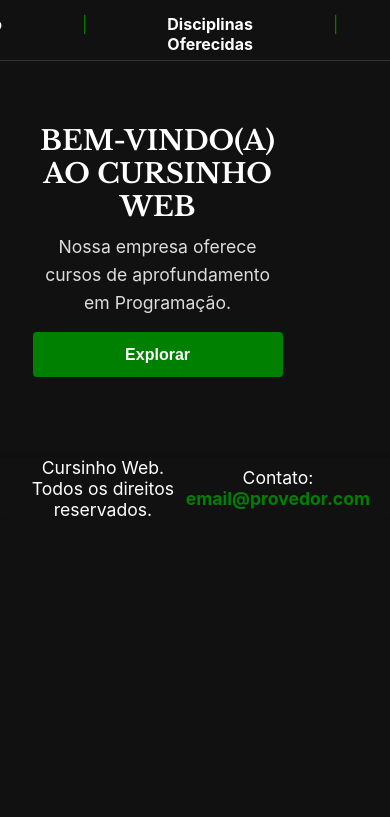
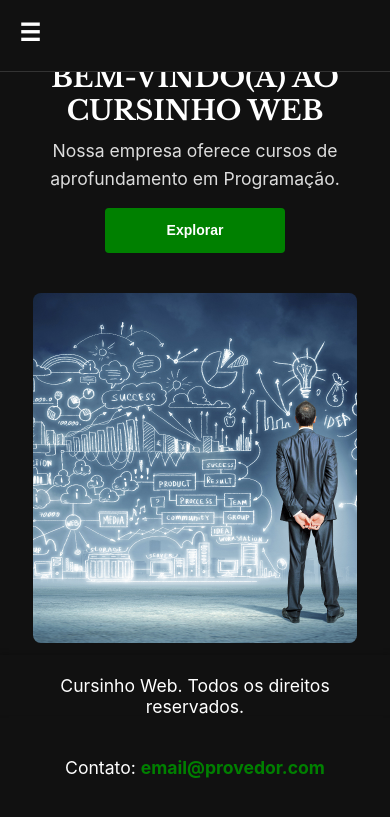
Before and after one commit to AleksandDev/Cursinho-Web, a Flask app: page / in a window 390 px wide. Shown: the top 817 px of the page. Run offline with Flask 3, Linux system fonts and the light colour scheme.

Commit message:
structuring with jinja

```diff
--- a/static/styles.css
+++ b/static/styles.css
@@ -12,19 +12,6 @@
     font-family: -apple-system, BlinkMacSystemFont, "Segoe UI", Roboto, Oxygen, Ubuntu, Cantarell, "Open Sans", "Helvetica Neue", sans-serif;
     color: white;
     height: 100vh;
-}
-
-header {
-    display: inline;
-    position: fixed;
-    top: 0;
-    left: 0;
-    width: 100%;
-    height: 40px;
-    padding: 10px 20px;
-    background: #111;
-    color: green;
-    border-bottom: #333 solid 1px;
 }
 
 nav {
@@ -56,14 +43,20 @@
     display: flex;
     align-items: center;
     justify-content: space-between;
-    bottom: 0;
-    left: 0;
     width: auto;
     height: 40px;
     padding: 10px 20px;
     background: #111;
     color: green;
     box-shadow: 0 -2px 5px rgba(0, 0, 0, 0.2);
+}
+
+@media (max-width: 600px) {
+    footer {
+        flex-direction: column;
+        align-items: center;
+        padding: 10px;
+    }
 }
 
 .email{
@@ -103,7 +96,14 @@
     gap: 80px;
     padding: 7% 0% 7% 0%;
     max-width: 85%;
+    height: 22vw;
     margin: 0 auto;
+}
+
+@media (max-width: 768px) {
+    .inicio{
+        height: 60vw;
+    }
 }
 
 .bt-inicio{
@@ -135,12 +135,26 @@
 max-width: 700px;
 }
 
-@media (max-width: 768px) {
-    .main-inicio {
-        flex-direction: column;
+@media screen and (max-width: 1000px) {
+    .inicio {
+        flex-direction: row;
         align-items: center;
-        padding: 17% 0% 5% 0%;
-        gap: 25px;
+        height: auto;
+        gap: 30px;
+        padding: 1% 0% 1% 0%;
+        height: 66vw;
+    }
+
+    .img-inicio {
+        width: 100%;
+        max-width: 600px;
+    }
+}
+
+@media screen and (max-width: 768px) {
+    .div-inicio {
+        align-items: center;
+        padding: 10px;
     }
 
     .img-inicio {
@@ -148,10 +162,43 @@
         max-width: 400px;
     }
 
+    .inicio {
+        flex-direction: column;
+        height: auto;
+        gap: 30px;
+        padding: 1% 0% 1% 0%;
+    }
+
     .div-inicio, .div-inicio h1, .p-inicio, .bt-inicio{
         text-align: center;
         justify-content: center;
     }
+}
+
+@media screen and (max-width: 468px) {
+
+    .inicio {
+        flex-direction: column;
+        height: auto;
+        gap: 30px;
+        padding: 1% 0% 1% 0%;
+    }
+
+    .bt-inicio {
+        width: 180px;
+        font-size: 14px;
+    }
+
+    .div-inicio, .div-inicio h1, .p-inicio, .bt-inicio{
+        text-align: center;
+        justify-content: center;
+    }
+
+    footer {
+        flex-direction: column;
+        align-items: center;
+    }
+
 }
 
  /* estilos para pagina de cursos */
@@ -238,7 +282,6 @@
     border: none;
     width: 140px;
     height: 45px;
-    padding: 8px 16px;
     border-radius: 4px;
     cursor: pointer;
     font-weight: bold;
@@ -249,18 +292,17 @@
     background-color: #006400;
 }
 
+.curso-botao{
+    display: flex;
+    justify-content: center;
+}
+
 .img-inicio{
     border-radius: 8px;
     object-fit: cover;
 }
 
 @media (max-width: 768px) {
-
-    .cursos-container {
-        grid-template-columns: 1fr;
-        gap: 10px;
-    }
-
     .curso {
         padding: 10px;
     }
@@ -356,3 +398,139 @@
     justify-content: center;
     gap: 30px;
 }
+
+/* estilo para navbar responsiva */
+.navbar{
+    display: flex;
+    position: fixed;
+    justify-content: center;
+    width: 100%;
+    height: 6vh;
+    padding: 10px;
+    background: #111;
+    color: green;
+    border-bottom: #333 solid 1px;
+}
+
+.menu a {
+    gap: 80px;
+    padding: 0 50px;
+}
+
+.menu-toggle{
+    display: none;
+    position: absolute;
+    background: transparent;
+    left: 5px;
+    width: 50px;
+    border-radius: 50%;
+    color: white;
+    font-size: 24px;
+    cursor: pointer;
+}
+
+@media (max-width: 768px) {
+.menu {
+    position: absolute;
+    top: 65px;
+    left: 0;
+    width: 30%;
+    background: #111;
+    overflow: hidden;
+    max-height: 0;
+    transition: max-height 0.4s ease-out;
+  }
+
+    .menu ul {
+        flex-direction: column;
+        align-items: center;
+        padding: 10px 0;
+    }
+
+    .menu a {
+        padding: 10px 0;
+        width: 100%;
+        text-align: center;
+    }
+
+    .menu.show {
+    display: flex;
+    max-height: 500px;
+  }
+
+    .menu-toggle {
+    display: block;
+  }
+}
+
+/* carrosel para pagina cursos */
+.cursos-carrossel {
+    max-width: 800px;
+    margin: 0 auto;
+    position: relative;
+    overflow: hidden;
+}
+
+.carrossel-container {
+    display: flex;
+    align-items: center;
+}
+
+.carrossel-slides {
+    display: flex;
+    transition: transform 0.5s ease-in-out;
+    width: 100%;
+}
+
+.carrossel-slide {
+    min-width: 100%;
+    padding: 20px;
+    box-sizing: border-box;
+    display: none;
+    transition: opacity 0.5s ease;
+}
+
+.carrossel-slide.ativo {
+    display: block;
+}
+
+.carrossel-btn {
+    position: absolute;
+    width: 50px;
+    top: 50%;
+    transform: translateY(-50%);
+    background-color: rgba(0,0,0,0.5);
+    color: white;
+    border-radius: 50%;
+    padding: 10px;
+    cursor: pointer;
+    z-index: 10;
+    font-size: 18px;
+}
+
+.anterior {
+    left: 10px;
+}
+
+.proximo {
+    right: 10px;
+}
+
+.carrossel-indicadores {
+    text-align: center;
+    padding: 10px 0;
+}
+
+.indicador {
+    display: inline-block;
+    width: 12px;
+    height: 12px;
+    margin: 0 5px;
+    background-color: #bbb;
+    border-radius: 50%;
+    cursor: pointer;
+}
+
+.indicador.ativo {
+    background-color: #333;
+}
--- a/templates/base.html
+++ b/templates/base.html
@@ -3,26 +3,33 @@
 <head>
     <meta charset="UTF-8">
     <meta name="viewport" content="width=device-width, initial-scale=1.0">
-    <title>Cursinho Web</title>
-    <link rel="shortcut icon" href="../src/images/livros.png" type="image/x-icon">
+    {% block title %} {% endblock %}
+    <link rel="shortcut icon" href="/static/src/images/livros.png" type="image/x-icon">
     <link rel="stylesheet" href="/static/styles.css">
 </head>
 <body>
-    <header>
-        <nav>
+    <header class="navbar">
+        <button class="menu-toggle" onclick="toggleMenu()">☰</button>
+        <nav class="menu" >
             <ul>
-                <a href="/">Início</a> |
-                <a href="/disciplinas">Disciplinas Oferecidas</a> |
+                <a href="/">Início</a>
+                <a href="/disciplinas">Disciplinas Oferecidas</a>
                 <a href="/contato">Entre em contato</a>
             </ul>
         </nav>
     </header>
-    <main></main>
+    {% block content %} {% endblock %}
     <footer>
         <p>Cursinho Web. Todos os direitos reservados.</p>
         <br>
         <p>Contato: <a href="email@provedor.com" class="email">email@provedor.com</a></p>
     </footer>
-    <script src="./src/scripts/script.js"></script>
+     <script>
+    function toggleMenu() {
+    const menu = document.querySelector('.menu');
+    menu.classList.toggle('show');
+}
+    </script>
+        {% block scripts %} {% endblock %}
 </body>
 </html>
--- a/templates/index.html
+++ b/templates/index.html
@@ -1,22 +1,10 @@
-<!DOCTYPE html>
-<html lang="pt-BR">
-<head>
-    <meta charset="UTF-8">
-    <meta name="viewport" content="width=device-width, initial-scale=1.0">
+{% extends "base.html" %}
+
+{% block title %}
     <title>Cursinho Web</title>
-    <link rel="shortcut icon" href="/static/src/images/livros.png" type="image/x-icon">
-    <link rel="stylesheet" href="/static/styles.css">
-</head>
-<body>
-    <header>
-        <nav>
-            <ul>
-                <a href="/">Início</a> |
-                <a href="/disciplinas">Disciplinas Oferecidas</a> |
-                <a href="/contato">Entre em contato</a>
-            </ul>
-        </nav>
-    </header>
+{% endblock %}
+
+{% block content %}
     <main>
         <section class="inicio">
         <div class="div-inicio">
@@ -24,18 +12,13 @@
 
         <p class="p-inicio">Nossa empresa oferece cursos de aprofundamento em Programação.</p>
 
-        <button class="bt-inicio"><a href="disciplinas.html">Explorar</a></button>
+        <div class="curso-botao">
+        <button class="bt-inicio"><a href="/disciplinas">Explorar</a></button>
+        </div>
     </div>
     <div>
         <img src="/static/src/images/empresa.jpg" alt="Imagem Empresa" class="img-inicio" width="600" height="350">
     </div>
     </section>
     </main>
-    <footer>
-        <p>Cursinho Web. Todos os direitos reservados.</p>
-        <br>
-        <p>Contato: <a href="email@provedor.com" class="email">email@provedor.com</a></p>
-    </footer>
-    <script src="./src/scripts/script.js"></script>
-</body>
-</html>
+{% endblock %}
```
Also changed, not shown: other parts of static/styles.css (+34 -37 lines), static/src/scripts/script.js (+38 -0 lines), templates/contato.html (+35 -26 lines), templates/disciplinas.html (+70 -39 lines).
